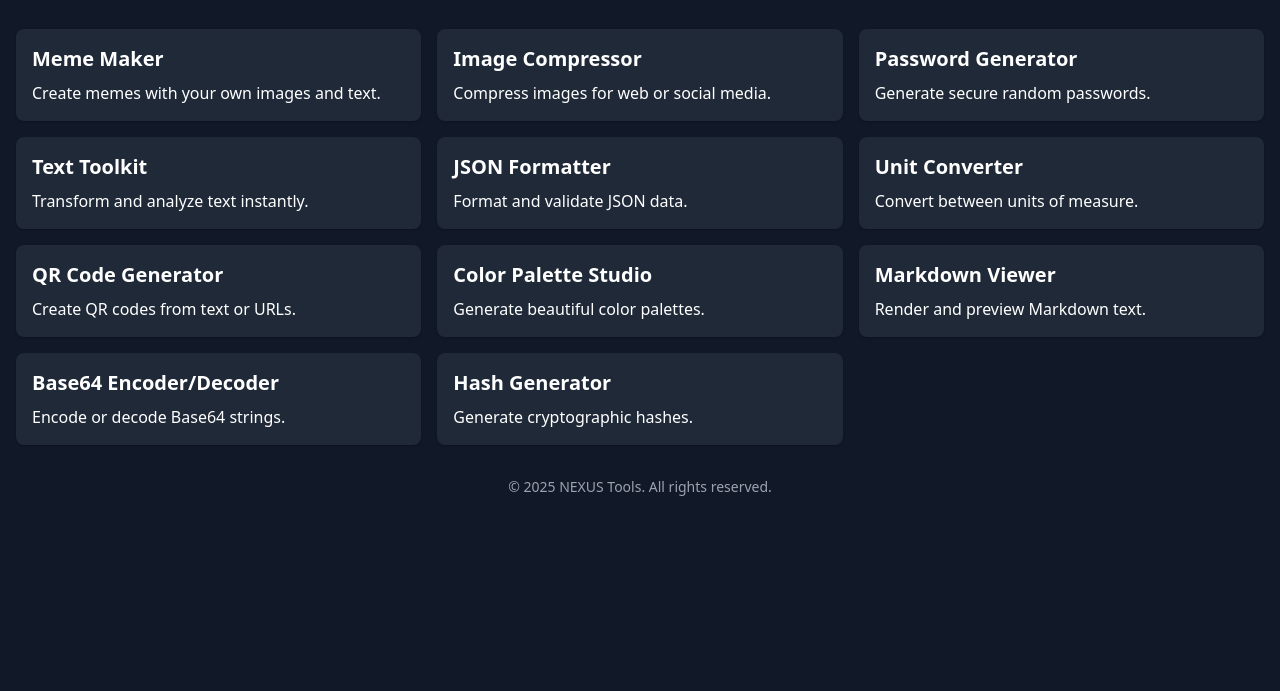
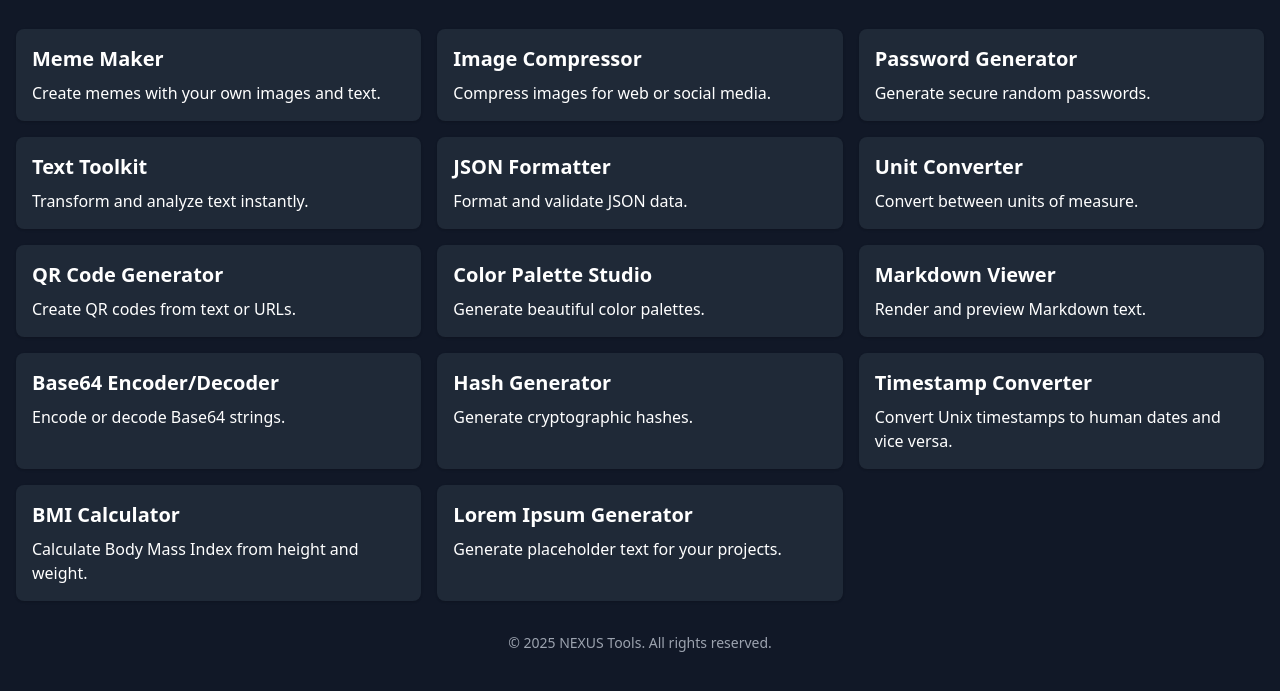
Before and after one commit to wegatr0n/nexus-tools, a plain HTML site: page apps/index.html in a window 1280 px wide. Shown: the part 95-786 px from the top of the page. Drawn offline with nearby package versions, Linux system fonts and the light colour scheme.

Commit message:
Update apps/index.html with new tools

```diff
--- a/apps/index.html
+++ b/apps/index.html
@@ -4,7 +4,7 @@
   <meta charset="utf-8">
   <title>NEXUS Tools</title>
   <meta name="viewport" content="width=device-width, initial-scale=1">
-  <meta name="description" content="Free in-browser tools: Meme Maker, Image Compressor, Password Generator, Text Toolkit, JSON Formatter, Unit Converter, QR Code Generator, Color Palette Studio, Markdown Viewer, Base64 Encoder/Decoder, Hash Generator">
+  <meta name="description" content="Free in-browser tools: Meme Maker, Image Compressor, Password Generator, Text Toolkit, JSON Formatter, Unit Converter, QR Code Generator, Color Palette Studio, Markdown Viewer, Base64 Encoder/Decoder, Hash Generator, Timestamp Converter, BMI Calculator, Lorem Ipsum Generator">
   <link rel="stylesheet" href="https://cdn.jsdelivr.net/npm/tailwindcss@2.2.19/dist/tailwind.min.css">
   <link rel="manifest" href="../manifest.webmanifest">
   <script>
@@ -66,6 +66,19 @@
         <h2 class="text-xl font-semibold mb-2">Hash Generator</h2>
         <p>Generate cryptographic hashes.</p>
       </a>
+      <!-- New tools added automatically -->
+      <a href="timestamp.html" class="bg-gray-800 hover:bg-gray-700 p-4 rounded-lg shadow">
+        <h2 class="text-xl font-semibold mb-2">Timestamp Converter</h2>
+        <p>Convert Unix timestamps to human dates and vice versa.</p>
+      </a>
+      <a href="bmi.html" class="bg-gray-800 hover:bg-gray-700 p-4 rounded-lg shadow">
+        <h2 class="text-xl font-semibold mb-2">BMI Calculator</h2>
+        <p>Calculate Body Mass Index from height and weight.</p>
+      </a>
+      <a href="lorem.html" class="bg-gray-800 hover:bg-gray-700 p-4 rounded-lg shadow">
+        <h2 class="text-xl font-semibold mb-2">Lorem Ipsum Generator</h2>
+        <p>Generate placeholder text for your projects.</p>
+      </a>
     </div>
     <footer class="mt-8 text-center text-sm text-gray-400">
       <p>&copy; 2025 NEXUS Tools. All rights reserved.</p>
```
